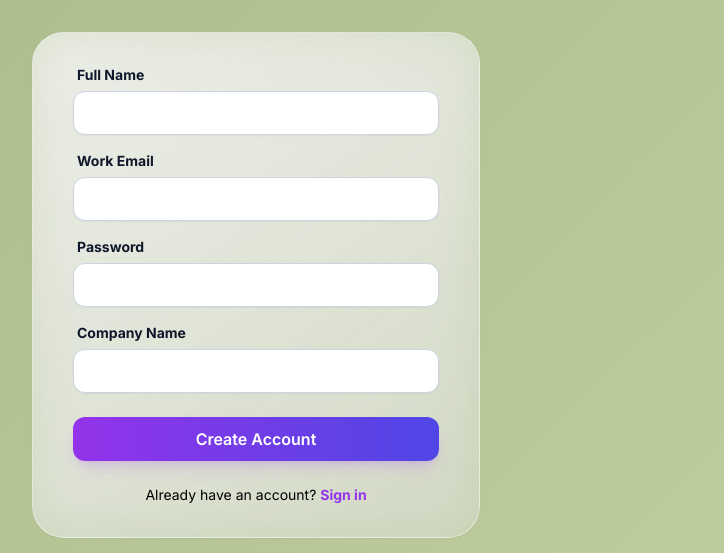
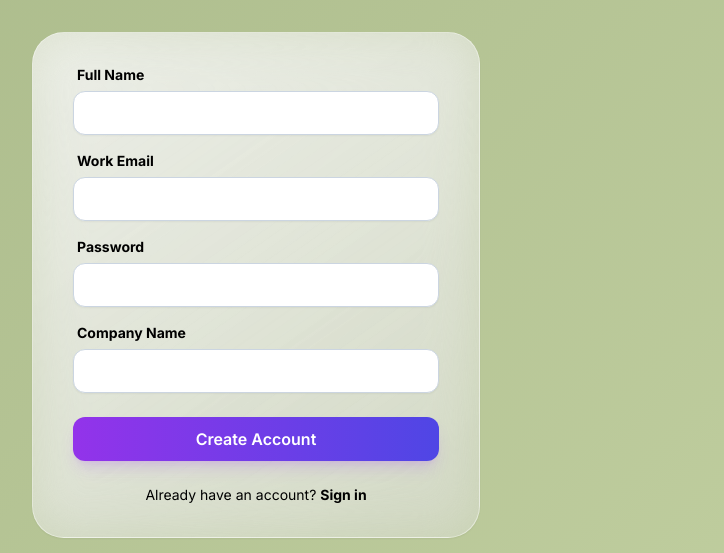
Before and after one commit to pranshu423/Staffly, a React (Vite) app in the folder client/: page /register in a window 1280 px wide. Shown: the part 169-722 px from the top of the page, without its empty margins (384-1108 px from the left). Built offline with nearby package versions, Linux system fonts and the light colour scheme.

Commit message:
fix(ui): use black text for Login and Register pages for visibility

```diff
--- a/client/src/components/ui/Input.tsx
+++ b/client/src/components/ui/Input.tsx
@@ -9,14 +9,15 @@ function cn(...inputs: ClassValue[]) {
 interface InputProps extends React.InputHTMLAttributes<HTMLInputElement> {
     label?: string;
     error?: string;
+    labelClassName?: string;
 }
 
 const Input = React.forwardRef<HTMLInputElement, InputProps>(
-    ({ className, type, label, error, ...props }, ref) => {
+    ({ className, type, label, error, labelClassName, ...props }, ref) => {
         return (
             <div className="w-full">
                 {label && (
-                    <label className="block text-sm font-bold text-slate-900 dark:text-slate-100 mb-1.5 ml-1">
+                    <label className={cn("block text-sm font-bold text-slate-900 dark:text-slate-100 mb-1.5 ml-1", labelClassName)}>
                         {label}
                     </label>
                 )}
--- a/client/src/pages/Login.tsx
+++ b/client/src/pages/Login.tsx
@@ -82,6 +82,7 @@ const Login = () => {
                             required
                             value={email}
                             onChange={(e) => setEmail(e.target.value)}
+                            labelClassName="text-black dark:text-black"
                             className="h-12 bg-white border border-slate-300 focus:border-purple-500 focus:ring-purple-500 text-black placeholder:text-slate-400 rounded-xl shadow-sm"
                         />
 
@@ -92,6 +93,7 @@ const Login = () => {
                                 required
                                 value={password}
                                 onChange={(e) => setPassword(e.target.value)}
+                                labelClassName="text-black dark:text-black"
                                 className="h-12 bg-white border border-slate-300 focus:border-purple-500 focus:ring-purple-500 text-black placeholder:text-slate-400 rounded-xl shadow-sm"
                             />
                         </div>
@@ -120,7 +122,7 @@ const Login = () => {
                     <div className="mt-8 text-center">
                         <p className="text-sm text-black">
                             Don't have an account?{' '}
-                            <Link to="/register" className="font-bold text-purple-600 hover:text-purple-500 dark:text-purple-400 hover:underline">
+                            <Link to="/register" className="font-bold text-black hover:text-slate-700 hover:underline">
                                 Register company
                             </Link>
                         </p>
--- a/client/src/pages/Register.tsx
+++ b/client/src/pages/Register.tsx
@@ -65,6 +65,7 @@ const Register = () => {
                             required
                             value={name}
                             onChange={(e) => setName(e.target.value)}
+                            labelClassName="text-black dark:text-black"
                             className="h-11 bg-white border border-slate-300 focus:border-purple-500 focus:ring-purple-500 text-black placeholder:text-slate-400 rounded-xl shadow-sm"
                         />
 
@@ -74,6 +75,7 @@ const Register = () => {
                             required
                             value={email}
                             onChange={(e) => setEmail(e.target.value)}
+                            labelClassName="text-black dark:text-black"
                             className="h-11 bg-white border border-slate-300 focus:border-purple-500 focus:ring-purple-500 text-black placeholder:text-slate-400 rounded-xl shadow-sm"
                         />
 
@@ -83,6 +85,7 @@ const Register = () => {
                             required
                             value={password}
                             onChange={(e) => setPassword(e.target.value)}
+                            labelClassName="text-black dark:text-black"
                             className="h-11 bg-white border border-slate-300 focus:border-purple-500 focus:ring-purple-500 text-black placeholder:text-slate-400 rounded-xl shadow-sm"
                         />
 
@@ -92,6 +95,7 @@ const Register = () => {
                             required
                             value={companyName}
                             onChange={(e) => setCompanyName(e.target.value)}
+                            labelClassName="text-black dark:text-black"
                             className="h-11 bg-white border border-slate-300 focus:border-purple-500 focus:ring-purple-500 text-black placeholder:text-slate-400 rounded-xl shadow-sm"
                         />
 
@@ -119,7 +123,7 @@ const Register = () => {
                     <div className="mt-6 text-center">
                         <p className="text-sm text-black">
                             Already have an account?{' '}
-                            <Link to="/login" className="font-bold text-purple-600 hover:text-purple-500 dark:text-purple-400 transition-colors">
+                            <Link to="/login" className="font-bold text-black hover:text-slate-700 transition-colors">
                                 Sign in
                             </Link>
                         </p>
```
